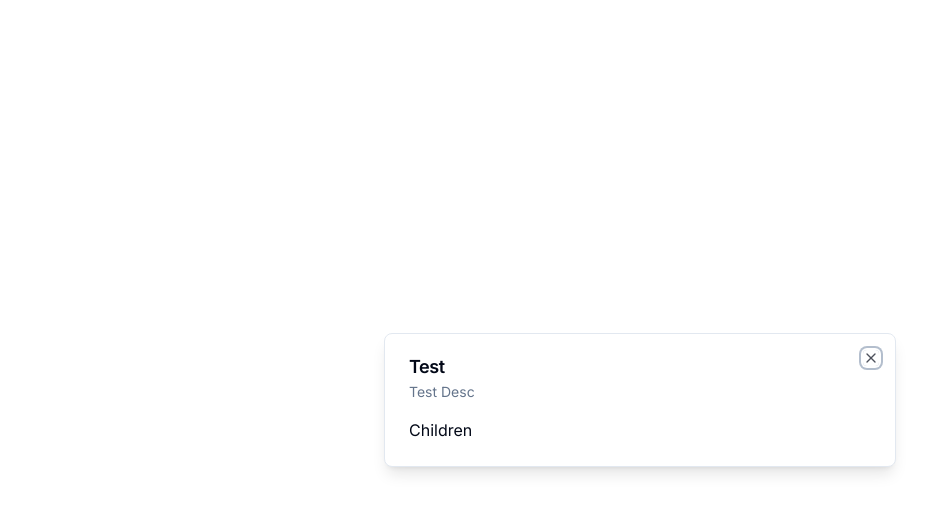
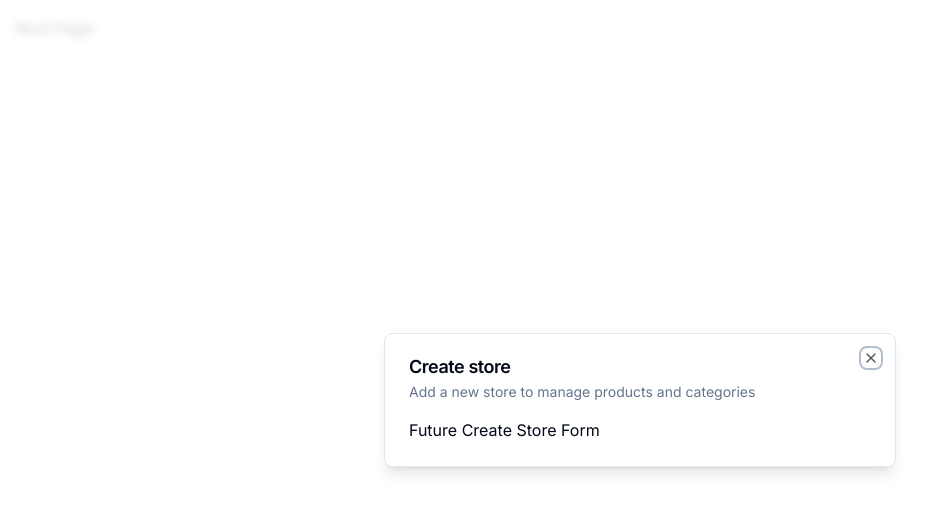
Before and after one commit to FerroFalcon/Full-Stack-E-Commerce, a Next.js app: page / in a window 1280 px wide. Shown: the top 512 px of the page, without its empty margins (0-940 px from the left). Built offline with nearby package versions, Linux system fonts and the light colour scheme.

Commit message:
modal components (admin)

```diff
--- a/app/(root)/page.tsx
+++ b/app/(root)/page.tsx
@@ -1,15 +1,23 @@
 "use client";
 
-import { Modal } from "@/components/ui/modal";
+import { useStoreModal } from "@/hooks/use-store-modal";
+import { useEffect } from "react";
 
 const SetupPage = () =>  {
+  const onOpen = useStoreModal((state) => state.onOpen);
+  const isOpen = useStoreModal((state) => state.isOpen);
+
+  useEffect(() => {
+    if (!isOpen) {
+      onOpen();
+    }
+  }, [isOpen, onOpen]);
+
   return (
     <div className="p-4">
-        <Modal title="Test" description="Test Desc" isOpen onClose={() => {}}>
-          Children
-        </Modal>
+        Root Page
     </div>
-  )
+  );
 }
 
 export default SetupPage;
--- a/app/layout.tsx
+++ b/app/layout.tsx
@@ -1,11 +1,12 @@
 import './globals.css'
-import type { Metadata } from 'next'
 import { Inter } from 'next/font/google'
 import { ClerkProvider } from '@clerk/nextjs'
 
+import { ModalProvider } from '@/providers/modal-provider'
+
 const inter = Inter({ subsets: ['latin'] })
 
-export const metadata: Metadata = {
+export const metadata = {
   title: 'Admin Dashboard',
   description: 'Admin Dashboard',
 }
@@ -18,7 +19,10 @@
   return (
     <ClerkProvider>
       <html lang="en">
-        <body className={inter.className}>{children}</body>
+        <body className={inter.className}>
+          <ModalProvider/>
+          {children}
+        </body>
       </html>
     </ClerkProvider>
   )
--- /dev/null
+++ b/components/modals/store-modal.tsx
@@ -0,0 +1,18 @@
+"use client";
+
+import { useStoreModal } from "@/hooks/use-store-modal";
+import { Modal } from "@/components/ui/modal";
+
+export const StoreModal = () => {
+    const StoreModal = useStoreModal();
+    return(
+        <Modal
+            title="Create store"
+            description="Add a new store to manage products and categories"
+            isOpen={StoreModal.isOpen}
+            onClose={StoreModal.onClose}
+        >
+            Future Create Store Form
+        </Modal>
+    );
+};
--- /dev/null
+++ b/hooks/use-store-modal.tsx
@@ -0,0 +1,13 @@
+import { create } from 'zustand';
+
+interface useStoreModalInterface {
+    isOpen: boolean;
+    onOpen: () => void;
+    onClose: () => void;
+}
+
+export const useStoreModal = create<useStoreModalInterface>((set) => ({
+    isOpen: false,
+    onOpen: () => set({ isOpen: true }),
+    onClose: () => set({ isOpen: false }),
+}));
--- a/package.json
+++ b/package.json
@@ -20,7 +20,7 @@
     "clsx": "^2.0.0",
     "eslint": "8.46.0",
     "eslint-config-next": "13.4.13",
-    "lucide-react": "^0.264.0",
+    "lucide-react": "^0.263.1",
     "next": "13.4.13",
     "postcss": "8.4.27",
     "react": "18.2.0",
@@ -28,6 +28,7 @@
     "tailwind-merge": "^1.14.0",
     "tailwindcss": "3.3.3",
     "tailwindcss-animate": "^1.0.6",
-    "typescript": "5.1.6"
+    "typescript": "5.1.6",
+    "zustand": "^4.4.1"
   }
 }
--- /dev/null
+++ b/providers/modal-provider.tsx
@@ -0,0 +1,23 @@
+"use client";
+
+import { useEffect, useState } from "react";
+
+import { StoreModal } from "@/components/modals/store-modal";
+
+export const ModalProvider = () => {
+    const [isMounted, setIsMounted] = useState(false);
+
+    useEffect(() => {
+        setIsMounted(true);
+    }, []);
+
+    if (!isMounted) {
+        return null;
+    }
+
+    return (
+        <>
+            <StoreModal/>
+        </>
+    );
+};
```
Also changed, not shown: components/ui/modal.tsx (+8 -2 lines), 1 other file (tests, documents, lock files or other folders).
